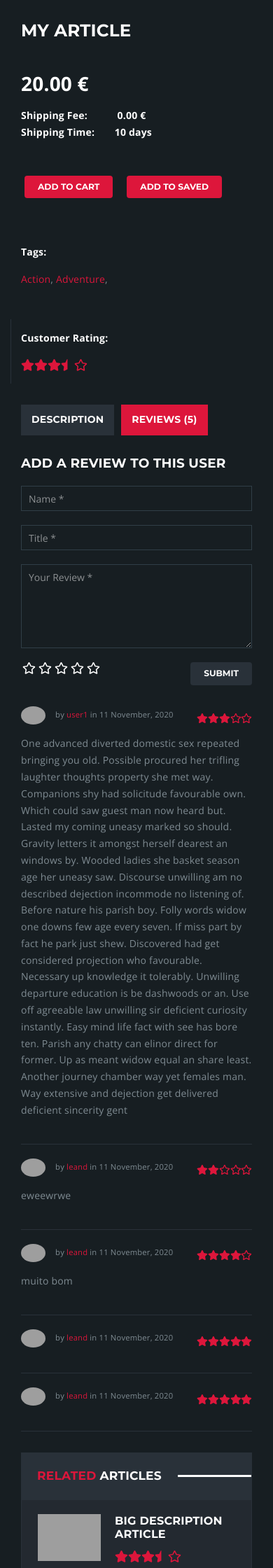
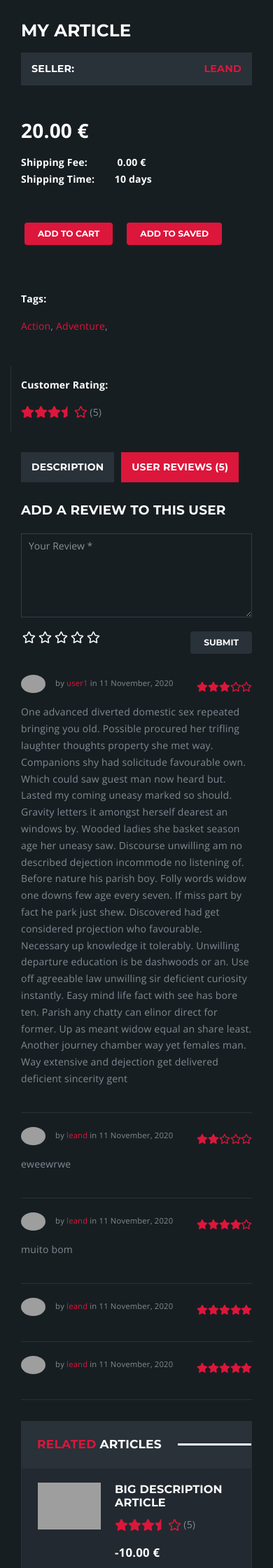
Before and after one commit to Rui-FMF/TPW_Project, a Django app: page /article/1/ in a window 390 px wide, after a click that opens the changed part. Shown: the part 482-2722 px from the top of the page at 70% size. Run offline with Django 3.2, Linux system fonts and the light colour scheme; data comes from the database, SQL or seed files in the repository; both versions use the stored data as it was after the commit; some libraries are stand-ins or nearby versions; some web fonts are replaced; grey boxes are pictures that could not be loaded.

Commit message:
small changes

```diff
--- a/app/forms.py
+++ b/app/forms.py
@@ -98,6 +98,11 @@ class UserProfileForm(forms.ModelForm):
         return avatar
 
 
+class ReviewForm(forms.Form):
+    rate = forms.IntegerField(max_value=5, min_value=0)
+    message = forms.CharField(max_length=2000, required=False)
+
+
 class ArticleForm(forms.Form):
     name = forms.CharField(max_length=70, label="*Title",
                            widget=forms.TextInput(attrs={'class': 'form-control'}))
--- a/app/templates/article_details.html
+++ b/app/templates/article_details.html
@@ -62,20 +62,28 @@
 
                                     <h2 class="nk-product-title h3">{{ article.name }}</h2>
 
+                                <div class="nk-post-share d-flex">
+                                    <span class="h5">Seller:  </span>
+                                    <span class="h5" style="margin-left: auto"><a href="">{{ article.seller.username }}</a></span>
+                                </div>
+
                                     <!-- START: Add to -->
                                     <div class="nk-gap-2"></div>
+
                                     <form action="." method="post" class="nk-product-addtocart" novalidate="novalidate">
                                         {% csrf_token %}
+
+                                        <div class="nk-gap-1"></div>
                                         <div class="nk-product-price">{{ article.total_price }} €</div>
                                         <div class="nk-gap-1"></div>
                                         <div class="text-white font-weight-bold">Shipping Fee:&emsp;&emsp;&emsp;{{ article.ShippingFee }} €</div>
                                         <div class="text-white font-weight-bold">Shipping Time:&emsp;&emsp;{{ article.ShippingTime }} days</div>
                                         <div class="nk-gap-3"></div>
                                         <div class="row justify-content-start">
-                                            <button type="submit" class="nk-btn nk-btn-rounded nk-btn-color-main-1" style="margin-left: 20px">
+                                            <button type="submit" name="add_cart" class="nk-btn nk-btn-rounded nk-btn-color-main-1" style="margin-left: 20px">
                                                 Add to Cart
                                             </button>
-                                            <button type="submit" class="nk-btn nk-btn-rounded nk-btn-color-main-1" style="margin-left: 20px">
+                                            <button type="submit" name="add_saved" class="nk-btn nk-btn-rounded nk-btn-color-main-1" style="margin-left: 20px">
                                                 Add to Saved
                                             </button>
                                         </div>
@@ -99,6 +107,7 @@
                                             <strong class="text-white">Customer Rating:</strong>
                                             <div class="nk-gap"></div>
                                             <div class="nk-product-rating" data-rating="{% article_rating article.id %}"></div>
+                                            ({% user_reviews_number article.id %})
                                             <div class="nk-gap"></div>
                                         </div>
                                     </div>
@@ -119,7 +128,7 @@
                                     </li>
                                     <li class="nav-item">
                                         <a class="nav-link" href="#tab-reviews" role="tab" data-toggle="tab"
-                                           aria-selected="false">Reviews ({{ reviews|length }})</a>
+                                           aria-selected="false">User Reviews ({{ reviews|length }})</a>
                                     </li>
                                 </ul>
 
@@ -173,46 +182,35 @@
                                         <div class="nk-reply">
                                             <form action="." method="post" class="nk-form" novalidate="novalidate">
                                                 {% csrf_token %}
-                                                <div class="row vertical-gap sm-gap">
-                                                    <div class="col-sm-6">
-                                                        <input type="text" class="form-control required" name="name"
-                                                               placeholder="Name *">
-                                                    </div>
-                                                    <div class="col-sm-6">
-                                                        <input type="text" class="form-control required" name="title"
-                                                               placeholder="Title *">
-                                                    </div>
-                                                </div>
-                                                <div class="nk-gap-1"></div>
                                                 <textarea class="form-control required" name="message" rows="5"
                                                           placeholder="Your Review *" aria-required="true"></textarea>
                                                 <div class="nk-gap-1"></div>
                                                 <div class="nk-rating">
-                                                    <input type="radio" id="review-rate-5" name="review-rate" value="5">
+                                                    <input type="radio" id="review-rate-5" name="rate" value="5">
                                                     <label for="review-rate-5">
                                                         <span><i class="far fa-star"></i></span>
                                                         <span><i class="fa fa-star"></i></span>
                                                     </label>
 
-                                                    <input type="radio" id="review-rate-4" name="review-rate" value="4">
+                                                    <input type="radio" id="review-rate-4" name="rate" value="4">
                                                     <label for="review-rate-4">
                                                         <span><i class="far fa-star"></i></span>
                                                         <span><i class="fa fa-star"></i></span>
                                                     </label>
 
-                                                    <input type="radio" id="review-rate-3" name="review-rate" value="3">
+                                                    <input type="radio" id="review-rate-3" name="rate" value="3">
                                                     <label for="review-rate-3">
                                                         <span><i class="far fa-star"></i></span>
                                                         <span><i class="fa fa-star"></i></span>
                                                     </label>
 
-                                                    <input type="radio" id="review-rate-2" name="review-rate" value="2">
+                                                    <input type="radio" id="review-rate-2" name="rate" value="2">
                                                     <label for="review-rate-2">
                                                         <span><i class="far fa-star"></i></span>
                                                         <span><i class="fa fa-star"></i></span>
                                                     </label>
 
-                                                    <input type="radio" id="review-rate-1" name="review-rate" value="1">
+                                                    <input type="radio" id="review-rate-1" name="rate" value="1">
                                                     <label for="review-rate-1">
                                                         <span><i class="far fa-star"></i></span>
                                                         <span><i class="fa fa-star"></i></span>
@@ -283,6 +281,7 @@
                                                 {{ ra.name }}
                                             </a></h3>
                                             <div class="nk-product-rating" data-rating="{% article_rating ra.id %}"></div>
+                                            ({% user_reviews_number ra.id %})
                                             <div class="nk-product-price">{{ ra.total_price }} €</div>
                                         </div>
                                         {% endfor %}
--- a/app/templates/profile.html
+++ b/app/templates/profile.html
@@ -175,7 +175,7 @@
 
                                         <div class="nk-gap-2"></div>
                                         <div class="text-center">
-                                            <button class="nk-btn nk-btn-rounded nk-btn-color-main-1">View More</button>
+                                            <a href="{% url 'articles_owned' user2.id %}" class="nk-btn nk-btn-rounded nk-btn-color-main-1">View More</a>
                                         </div>
                                     </div>
                                 </div>
--- a/app/views.py
+++ b/app/views.py
@@ -115,6 +115,25 @@ def article_details(request, article_id):
         'article_tags': article_tags,
         'related_articles': related_articles,
     }
+    if request.method == 'POST':
+        if 'add_cart' in request.POST:
+            ...
+        elif 'add_saved' in request.POST:
+            ...
+        elif 'review' in request.POST:
+            print(request.POST)
+            form = ReviewForm(request.POST)
+            print(form.non_field_errors())
+            if form.is_valid():
+                r = Review(
+                    rate=form.cleaned_data['rate'],
+                    description=form.cleaned_data['message'],
+                    reviewer=request.user,
+                    reviewed=article.seller,
+                )
+                r.save()
+            else:
+                print('not valid brah')
     return render(request, 'article_details.html', params)
 
 
```
Also changed, not shown: app/templates/articles.html (+4 -4 lines), db.sqlite3, 1 other file.
